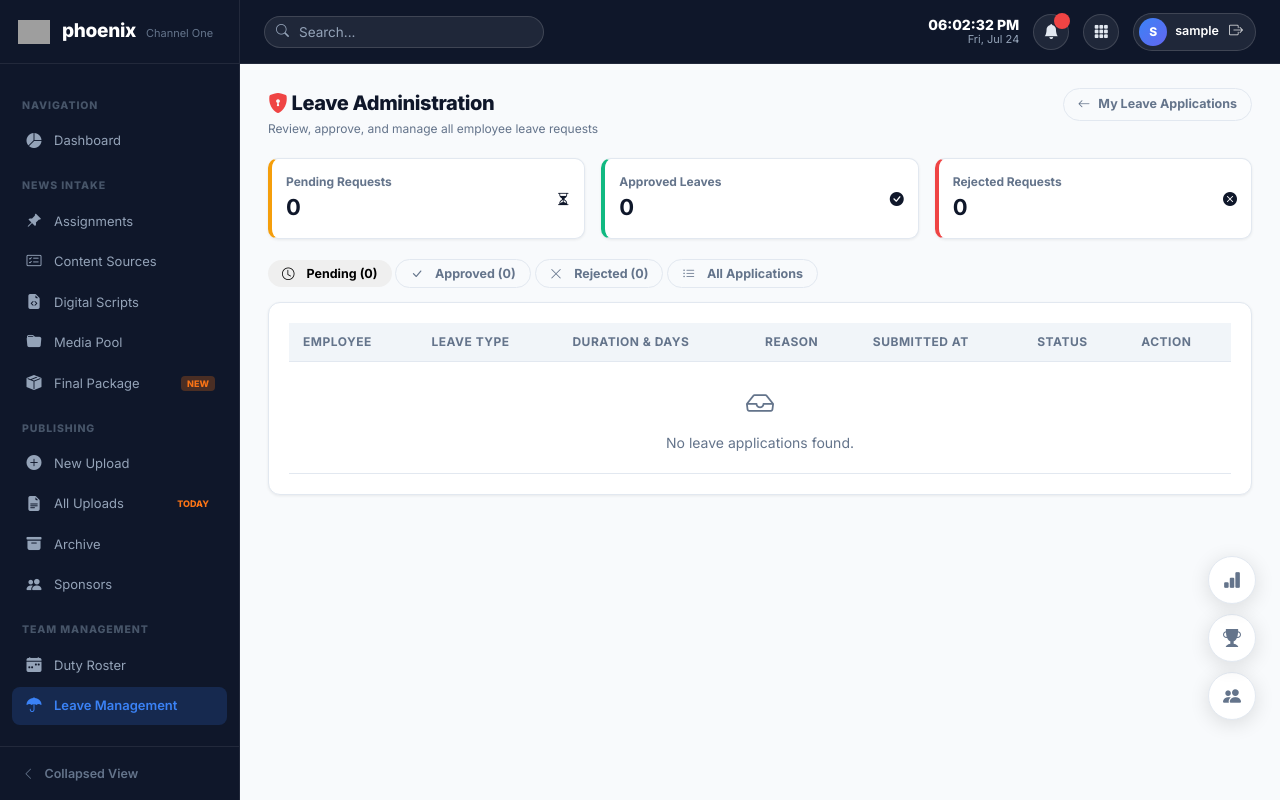
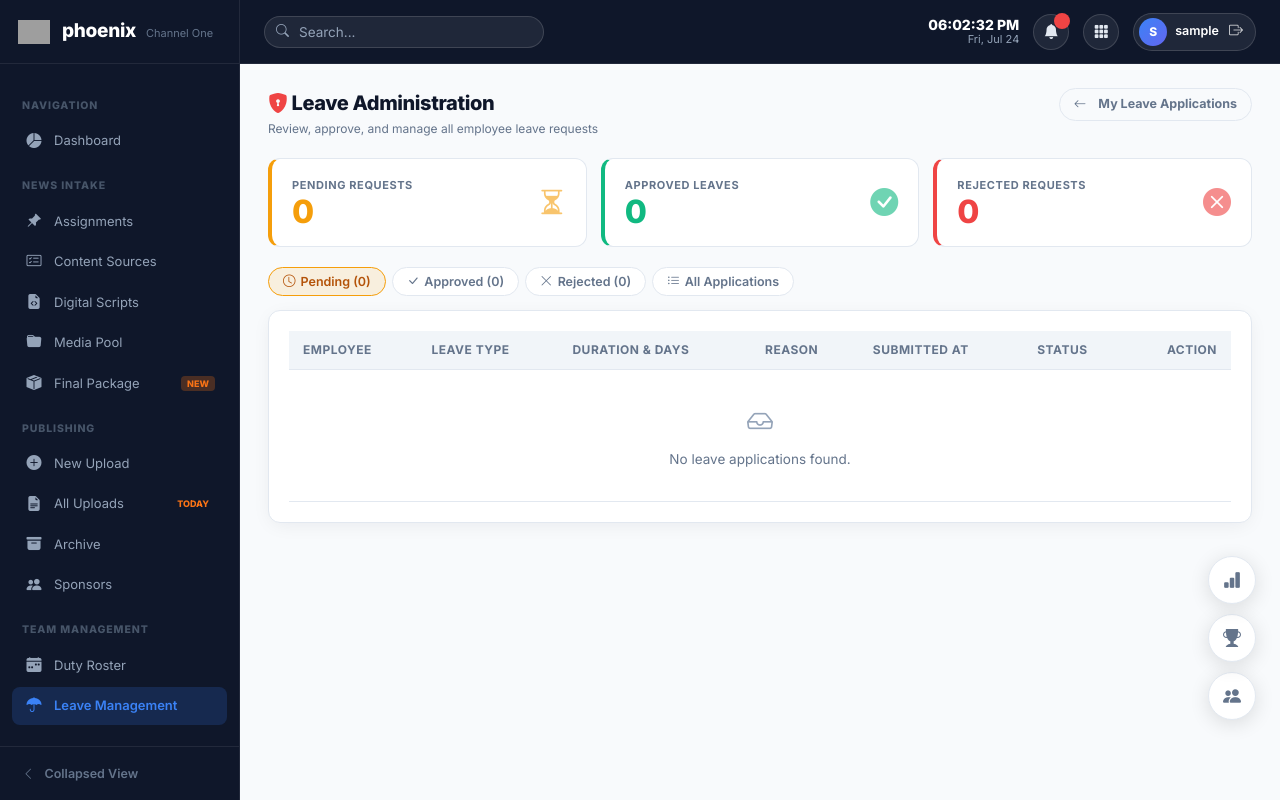
Before and after one commit to jobaerlisedu/microboss, a Django app: page /cms/leave/admin/ in a window 1280 px wide. Run offline with Django 5.2, Linux system fonts and the light colour scheme; the visitor is signed in with stand-in values (Sample User, id 1); data comes from the database, SQL or seed files in the repository; data that the repository does not hold is empty; parts of the project's set-up code (start-up, migrations or seed data) failed here and were passed over; grey boxes are pictures that could not be loaded.

Commit message:
redesign leave management UI with balance cards and admin approval workflow

```diff
--- a/static/css/style.css
+++ b/static/css/style.css
@@ -3032,6 +3032,200 @@ td .row-actions {
 .text-primary { color: #3b82f6 !important; }
 .text-secondary { color: var(--text-soft) !important; }
 .text-muted { color: var(--text-soft) !important; }
+.text-dark { color: var(--text) !important; }
+.text-end { text-align: right !important; }
+.text-uppercase { text-transform: uppercase !important; }
+.text-truncate { overflow: hidden; text-overflow: ellipsis; white-space: nowrap; }
+.text-warning { color: #f59e0b !important; }
+.text-success { color: #10b981 !important; }
+.text-danger  { color: #ef4444 !important; }
+
+/* Display utilities */
+.d-inline-flex { display: inline-flex !important; align-items: center; }
+.d-inline-block { display: inline-block !important; }
+
+/* Font-size extras */
+.fs-1 { font-size: 32px !important; }
+.fs-2 { font-size: 26px !important; }
+.fs-4 { font-size: 20px !important; }
+
+/* Opacity */
+.opacity-75 { opacity: 0.75 !important; }
+
+/* Spacing extras */
+.mb-4 { margin-bottom: 20px !important; }
+.py-3 { padding-top: 12px !important; padding-bottom: 12px !important; }
+.p-3 { padding: 14px !important; }
+.text-end { text-align: right !important; }
+
+/* Monospace */
+.font-monospace { font-family: monospace !important; }
+
+/* Form label */
+.form-label {
+  display: block;
+  font-size: 13px;
+  font-weight: 600;
+  color: var(--text);
+  margin-bottom: 5px;
+}
+
+/* form-select-sm */
+.form-select-sm {
+  padding: 5px 10px;
+  font-size: 13px;
+  height: auto;
+}
+
+/* btn-success, btn-warning, btn-danger */
+.btn-success {
+  background: #10b981;
+  color: #ffffff;
+  border-radius: 999px;
+}
+.btn-success:hover { opacity: 0.88; }
+
+.btn-warning {
+  background: #f59e0b;
+  color: #1a1a1a;
+  border-radius: 999px;
+}
+.btn-warning:hover { opacity: 0.88; }
+
+.btn-danger {
+  background: #ef4444;
+  color: #ffffff;
+  border-radius: 999px;
+}
+.btn-danger:hover { opacity: 0.88; }
+
+.btn-outline-success {
+  background: transparent;
+  border: 1.5px solid #10b981;
+  color: #10b981;
+  border-radius: 999px;
+}
+.btn-outline-success:hover { background: rgba(16,185,129,0.08); }
+
+/* btn-group: flush adjacent buttons */
+.btn-group {
+  display: inline-flex;
+  gap: 6px;
+  flex-wrap: wrap;
+  align-items: center;
+}
+
+/* Leave balance card */
+.leave-balance-card {
+  background: var(--surface-2);
+  border: 1px solid var(--border);
+  border-radius: 12px;
+  padding: 14px 16px;
+}
+
+.leave-balance-card .lb-title {
+  font-size: 12.5px;
+  font-weight: 700;
+  color: var(--text);
+}
+
+.leave-balance-card .lb-year {
+  font-size: 10px;
+  color: var(--text-faint);
+}
+
+.leave-balance-card .lb-remaining {
+  font-size: 28px;
+  font-weight: 800;
+  line-height: 1;
+}
+
+/* Admin stat cards */
+.leave-stat-card {
+  background: var(--surface);
+  border: 1px solid var(--border);
+  border-radius: 12px;
+  padding: 18px 20px;
+  flex: 1;
+  min-width: 160px;
+  display: flex;
+  align-items: center;
+  justify-content: space-between;
+  gap: 12px;
+}
+
+.leave-stat-card .ls-label {
+  font-size: 11px;
+  font-weight: 700;
+  text-transform: uppercase;
+  letter-spacing: 0.6px;
+  color: var(--text-soft);
+  margin-bottom: 2px;
+}
+
+.leave-stat-card .ls-value {
+  font-size: 32px;
+  font-weight: 800;
+  line-height: 1;
+}
+
+.leave-stat-card .ls-icon {
+  font-size: 28px;
+  opacity: 0.6;
+  flex-shrink: 0;
+}
+
+/* Status filter tabs for leave admin */
+.leave-filter-tabs {
+  display: flex;
+  gap: 6px;
+  flex-wrap: wrap;
+  margin-bottom: 14px;
+}
+
+.leave-filter-tabs .tab-pill {
+  display: inline-flex;
+  align-items: center;
+  gap: 5px;
+  padding: 6px 14px;
+  border-radius: 999px;
+  font-size: 12.5px;
+  font-weight: 600;
+  cursor: pointer;
+  border: 1.5px solid var(--border);
+  background: var(--surface);
+  color: var(--text-soft);
+  transition: all 0.18s;
+}
+
+.leave-filter-tabs .tab-pill:hover {
+  border-color: #94a3b8;
+  color: var(--text);
+}
+
+.leave-filter-tabs .tab-pill.active-pending {
+  background: rgba(245,158,11,0.12);
+  border-color: #f59e0b;
+  color: #b45309;
+}
+
+.leave-filter-tabs .tab-pill.active-approved {
+  background: rgba(16,185,129,0.12);
+  border-color: #10b981;
+  color: #065f46;
+}
+
+.leave-filter-tabs .tab-pill.active-rejected {
+  background: rgba(239,68,68,0.12);
+  border-color: #ef4444;
+  color: #991b1b;
+}
+
+.leave-filter-tabs .tab-pill.active-all {
+  background: rgba(59,130,246,0.12);
+  border-color: #3b82f6;
+  color: #1d4ed8;
+}
 
 /* ─── 404 ERROR PAGE ─── */
 .error-page {
--- a/templates/cms/leave_admin.html
+++ b/templates/cms/leave_admin.html
@@ -6,147 +6,133 @@
   </div>
   <div class="dash-header-actions">
     <a class="btn btn-ghost btn-sm" hx-get="/cms/leave/" hx-target="#tab-content" hx-swap="innerHTML">
-      <i class="bi bi-arrow-left"></i> My Leave Applications
+      <i class="bi bi-arrow-left me-1"></i> My Leave Applications
     </a>
   </div>
 </div>
 
-<!-- Summary Cards -->
-<div class="row mb-4">
-  <div class="col-md-4">
-    <div class="card border-0 shadow-sm p-3 bg-white text-dark" style="border-radius:10px; border-left: 4px solid #f59e0b !important;">
-      <div class="d-flex justify-content-between align-items-center">
+<!-- Stat Cards Row -->
+<div style="display:flex;gap:14px;flex-wrap:wrap;margin-bottom:20px;">
+  <div class="leave-stat-card" style="border-left:4px solid #f59e0b;">
     <div>
-          <span class="text-muted fw-bold small text-uppercase d-block">Pending Requests</span>
-          <span class="fs-3 fw-bold text-warning">{{ pending_count|default:0 }}</span>
+      <div class="ls-label">Pending Requests</div>
+      <div class="ls-value text-warning">{{ pending_count|default:0 }}</div>
     </div>
-        <i class="bi bi-hourglass-split fs-1 text-warning opacity-75"></i>
+    <i class="bi bi-hourglass-split ls-icon text-warning"></i>
   </div>
+  <div class="leave-stat-card" style="border-left:4px solid #10b981;">
+    <div>
+      <div class="ls-label">Approved Leaves</div>
+      <div class="ls-value text-success">{{ approved_count|default:0 }}</div>
     </div>
+    <i class="bi bi-check-circle-fill ls-icon text-success"></i>
   </div>
-  <div class="col-md-4">
-    <div class="card border-0 shadow-sm p-3 bg-white text-dark" style="border-radius:10px; border-left: 4px solid #10b981 !important;">
-      <div class="d-flex justify-content-between align-items-center">
+  <div class="leave-stat-card" style="border-left:4px solid #ef4444;">
     <div>
-          <span class="text-muted fw-bold small text-uppercase d-block">Approved Leaves</span>
-          <span class="fs-3 fw-bold text-success">{{ approved_count|default:0 }}</span>
+      <div class="ls-label">Rejected Requests</div>
+      <div class="ls-value text-danger">{{ rejected_count|default:0 }}</div>
     </div>
-        <i class="bi bi-check-circle-fill fs-1 text-success opacity-75"></i>
-      </div>
-    </div>
-  </div>
-  <div class="col-md-4">
-    <div class="card border-0 shadow-sm p-3 bg-white text-dark" style="border-radius:10px; border-left: 4px solid #ef4444 !important;">
-      <div class="d-flex justify-content-between align-items-center">
-        <div>
-          <span class="text-muted fw-bold small text-uppercase d-block">Rejected Requests</span>
-          <span class="fs-3 fw-bold text-danger">{{ rejected_count|default:0 }}</span>
-        </div>
-        <i class="bi bi-x-circle-fill fs-1 text-danger opacity-75"></i>
-      </div>
-    </div>
+    <i class="bi bi-x-circle-fill ls-icon text-danger"></i>
   </div>
 </div>
 
-<!-- Status Filter Tabs -->
-<div class="d-flex justify-content-between align-items-center mb-3">
-  <div class="btn-group" role="group">
-    <button class="btn btn-sm {% if status_filter == 'pending' %}btn-warning text-dark active{% else %}btn-outline-secondary{% endif %}"
+<!-- Status Filter Pills -->
+<div class="leave-filter-tabs">
+  <button class="tab-pill {% if status_filter == 'pending' %}active-pending{% endif %}"
           hx-get="/cms/leave-admin/?status=pending" hx-target="#tab-content" hx-swap="innerHTML">
-      <i class="bi bi-clock me-1"></i> Pending ({{ pending_count|default:0 }})
+    <i class="bi bi-clock"></i> Pending ({{ pending_count|default:0 }})
   </button>
-    <button class="btn btn-sm {% if status_filter == 'approved' %}btn-success active{% else %}btn-outline-secondary{% endif %}"
+  <button class="tab-pill {% if status_filter == 'approved' %}active-approved{% endif %}"
           hx-get="/cms/leave-admin/?status=approved" hx-target="#tab-content" hx-swap="innerHTML">
-      <i class="bi bi-check-lg me-1"></i> Approved ({{ approved_count|default:0 }})
+    <i class="bi bi-check-lg"></i> Approved ({{ approved_count|default:0 }})
   </button>
-    <button class="btn btn-sm {% if status_filter == 'rejected' %}btn-danger active{% else %}btn-outline-secondary{% endif %}"
+  <button class="tab-pill {% if status_filter == 'rejected' %}active-rejected{% endif %}"
           hx-get="/cms/leave-admin/?status=rejected" hx-target="#tab-content" hx-swap="innerHTML">
-      <i class="bi bi-x-lg me-1"></i> Rejected ({{ rejected_count|default:0 }})
+    <i class="bi bi-x-lg"></i> Rejected ({{ rejected_count|default:0 }})
   </button>
-    <button class="btn btn-sm {% if not status_filter %}btn-secondary active{% else %}btn-outline-secondary{% endif %}"
+  <button class="tab-pill {% if not status_filter %}active-all{% endif %}"
           hx-get="/cms/leave-admin/?status=" hx-target="#tab-content" hx-swap="innerHTML">
-      <i class="bi bi-list-ul me-1"></i> All Applications
+    <i class="bi bi-list-ul"></i> All Applications
   </button>
 </div>
-</div>
 
-<!-- Table Card -->
-<div class="card border-0 shadow-sm" style="border-radius:12px; overflow:hidden;">
+<!-- Applications Table -->
+<div class="card">
   <div class="card-body p-0">
     <div class="table-responsive">
-      <table class="table table-hover align-middle mb-0" style="font-size:14px;">
-        <thead class="table-light">
+      <table class="table table-hover" style="margin-bottom:0;">
+        <thead>
           <tr>
             <th class="ps-3">Employee</th>
             <th>Leave Type</th>
-            <th>Duration & Days</th>
+            <th>Duration &amp; Days</th>
             <th>Reason</th>
             <th>Submitted At</th>
             <th>Status</th>
-            <th class="pe-3 text-end">Action</th>
+            <th class="pe-3" style="text-align:right;">Action</th>
           </tr>
         </thead>
         <tbody>
           {% for l in leaves %}
             <tr>
               <td class="ps-3">
-                <strong class="text-dark d-block">{{ l.employee.full_name }}</strong>
+                <strong style="display:block;font-size:13.5px;">{{ l.employee.full_name }}</strong>
                 <small class="text-muted">{{ l.employee.designation|default:l.employee.username }}</small>
               </td>
               <td>
-                <span class="badge bg-light text-dark border">{{ l.leave_type.name }}</span>
+                <span class="badge" style="background:var(--surface-2);color:var(--text);border:1px solid var(--border);">{{ l.leave_type.name }}</span>
               </td>
               <td>
-                <div>{{ l.start_date|date:'d M, Y' }} — {{ l.end_date|date:'d M, Y' }}</div>
-                <small class="badge bg-secondary text-white">{{ l.total_days }} days</small>
+                <div style="font-size:13px;">{{ l.start_date|date:'d M, Y' }} — {{ l.end_date|date:'d M, Y' }}</div>
+                <span class="badge bg-secondary">{{ l.total_days }} days</span>
               </td>
-              <td style="max-width: 250px;">
-                <span class="d-inline-block text-truncate" style="max-width: 240px;" title="{{ l.reason }}">{{ l.reason }}</span>
+              <td style="max-width:240px;">
+                <span class="text-truncate" style="display:inline-block;max-width:220px;" title="{{ l.reason }}">{{ l.reason }}</span>
               </td>
               <td>
-                <span class="text-muted small">{{ l.created_at|date:'d M, Y H:i' }}</span>
+                <small class="text-muted">{{ l.created_at|date:'d M, Y H:i' }}</small>
               </td>
               <td>
                 {% if l.status == 'approved' %}
                   <span class="badge bg-success"><i class="bi bi-check-circle me-1"></i>Approved</span>
                   {% if l.approved_by %}
-                    <small class="d-block text-muted" style="font-size:10px;">By: {{ l.approved_by.full_name }}</small>
+                    <small style="display:block;color:var(--text-soft);font-size:10px;">By: {{ l.approved_by.full_name }}</small>
                   {% endif %}
                 {% elif l.status == 'pending' %}
-                  <span class="badge bg-warning text-dark"><i class="bi bi-hourglass-split me-1"></i>Pending</span>
+                  <span class="badge bg-warning" style="color:#1a1a1a;"><i class="bi bi-hourglass-split me-1"></i>Pending</span>
                 {% elif l.status == 'rejected' %}
                   <span class="badge bg-danger"><i class="bi bi-x-circle me-1"></i>Rejected</span>
                   {% if l.rejection_reason %}
-                    <small class="d-block text-danger" style="font-size:10px;">{{ l.rejection_reason }}</small>
+                    <small style="display:block;color:#ef4444;font-size:10px;">{{ l.rejection_reason }}</small>
                   {% endif %}
                 {% else %}
                   <span class="badge bg-secondary">{{ l.get_status_display }}</span>
                 {% endif %}
               </td>
-              <td class="pe-3 text-end">
+              <td class="pe-3" style="text-align:right;">
                 {% if l.status == 'pending' %}
                   <div class="d-inline-flex gap-1">
                     <form hx-post="/cms/leave/{{ l.id }}/approve/" hx-target="#tab-content" hx-swap="innerHTML" style="display:inline;">
                       {% csrf_token %}
                       <input type="hidden" name="action" value="approve">
-                      <button type="submit" class="btn btn-sm btn-success" title="Approve Leave">
+                      <button type="submit" class="btn btn-success btn-sm" title="Approve Leave">
                         <i class="bi bi-check-lg me-1"></i>Approve
                       </button>
                     </form>
-                    <button type="button" class="btn btn-sm btn-outline-danger"
+                    <button type="button" class="btn btn-outline-danger btn-sm"
                             onclick="openRejectModal('{{ l.id }}', '{{ l.employee.full_name|escapejs }}')" title="Reject Leave">
                       <i class="bi bi-x-lg me-1"></i>Reject
                     </button>
                   </div>
                 {% else %}
-                  <span class="text-muted font-monospace" style="font-size:12px;">Processed</span>
+                  <span class="text-muted" style="font-size:12px;font-family:monospace;">Processed</span>
                 {% endif %}
               </td>
             </tr>
           {% empty %}
             <tr>
-              <td colspan="7" class="text-center text-muted py-4">
-                <i class="bi bi-inbox fs-2 d-block mb-2 text-secondary"></i>
+              <td colspan="7" style="text-align:center;padding:32px 14px;color:var(--text-soft);">
+                <i class="bi bi-inbox" style="display:block;font-size:26px;margin-bottom:8px;color:var(--text-faint);"></i>
                 No leave applications found.
               </td>
             </tr>
@@ -167,11 +153,11 @@
     <form id="rejectForm" hx-post="" hx-target="#tab-content" hx-swap="innerHTML">
       {% csrf_token %}
       <input type="hidden" name="action" value="reject">
-      <div class="form-group mb-3">
-        <label class="form-label font-weight-bold">Rejection Reason (Optional)</label>
+      <div class="form-group">
+        <label class="form-label fw-bold">Rejection Reason <span class="text-muted" style="font-weight:400;">(Optional)</span></label>
         <textarea name="rejection_reason" class="form-control" rows="3" placeholder="Provide specific reason for rejection..."></textarea>
       </div>
-      <div class="form-actions d-flex justify-content-end gap-2">
+      <div class="form-actions">
         <button type="button" class="btn btn-ghost" onclick="closeRejectModal()">Cancel</button>
         <button type="submit" class="btn btn-danger"><i class="bi bi-x-circle me-1"></i> Confirm Reject</button>
       </div>
@@ -184,10 +170,9 @@
     var form = document.getElementById('rejectForm');
     form.setAttribute('hx-post', '/cms/leave/' + leaveId + '/approve/');
     htmx.process(form);
-    document.getElementById('rejectModalTitle').innerText = empName + ' - Reject Application';
+    document.getElementById('rejectModalTitle').innerText = empName + ' — Reject Application';
     document.getElementById('rejectModalOverlay').classList.remove('hidden');
   }
-
   function closeRejectModal() {
     document.getElementById('rejectModalOverlay').classList.add('hidden');
   }
```
Also changed, not shown: templates/cms/leave.html (+45 -50 lines). Lines whose indentation alone changed are shown as unchanged.
